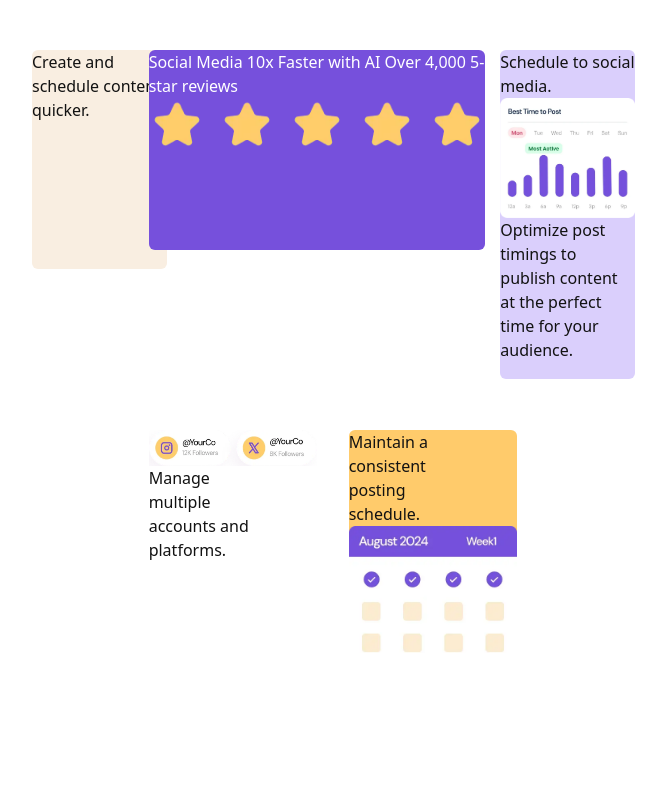
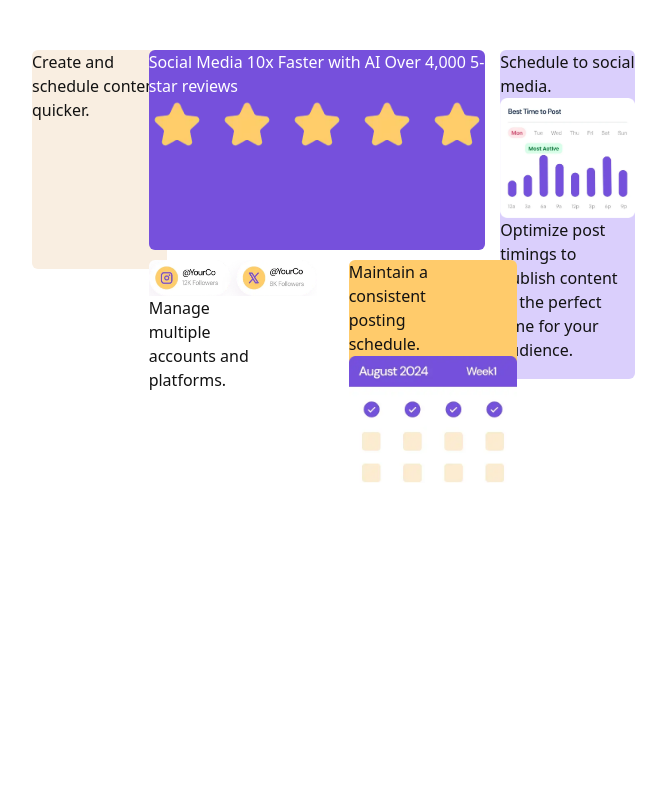
Before and after one commit to KollerJacq/bento-grid, a plain HTML site: page bento-grid-main/index.html in a window 1280 px wide. Shown: the top 800 px of the page, without its empty margins (323-989 px from the left). Drawn offline with nearby package versions, Linux system fonts and the light colour scheme.

Commit message:
changing the grid

```diff
--- a/bento-grid-main/style.css
+++ b/bento-grid-main/style.css
@@ -43,18 +43,20 @@
   background-color: hsl(0, 0%, 100%);
   color: hsl(0, 0%, 7%);
   grid-column: 2/3;
-  grid-row: 2/3;
+  grid-row: 1/3;
   height: 200px;
   width: 50%;
+  margin-top: 210px;
 }
 .maintain {
   background-color: hsl(39, 100%, 71%);
   color: hsl(0, 0%, 7%);
   grid-column: 2/3;
-  grid-row: 2/3;
+  grid-row: 1/3;
   height: 200px;
   width: 50%;
   margin-left: 200px;
+  margin-top: 210px;
 }
 .maintainimg {
   object-fit: scale-down;
```
